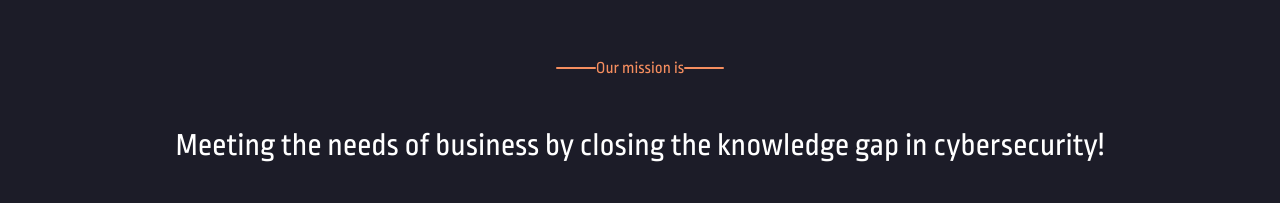
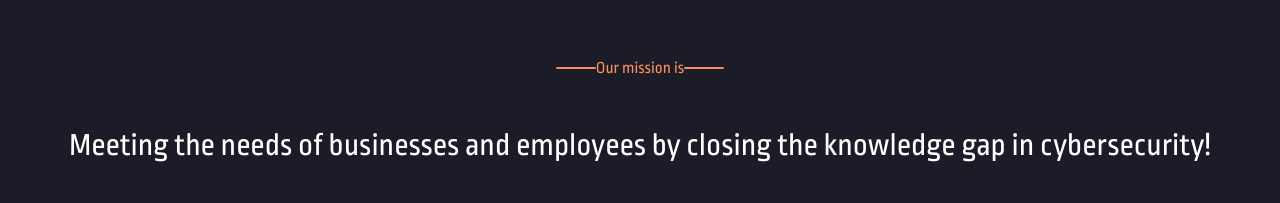
Before and after one commit to simonkb/PRiME, a Next.js app: page / in a window 1280 px wide. Shown: the part 1200-1403 px from the top of the page. Built offline with nearby package versions, Linux system fonts and the light colour scheme; grey boxes are pictures that could not be loaded; a web font is replaced by a local one.

Commit message:
Changed mission statemen

```diff
--- a/src/pages/index.js
+++ b/src/pages/index.js
@@ -52,8 +52,8 @@ const LandingPage = () => {
           <div className={styles.bar2} />
         </div>
         <div className={styles.missionStatement}>
-          Meeting the needs of business by closing the knowledge gap in
-          cybersecurity!
+          Meeting the needs of businesses and employees by closing the knowledge
+          gap in cybersecurity!
         </div>
         <div className={styles.cardContainer}>
           <Card
```
